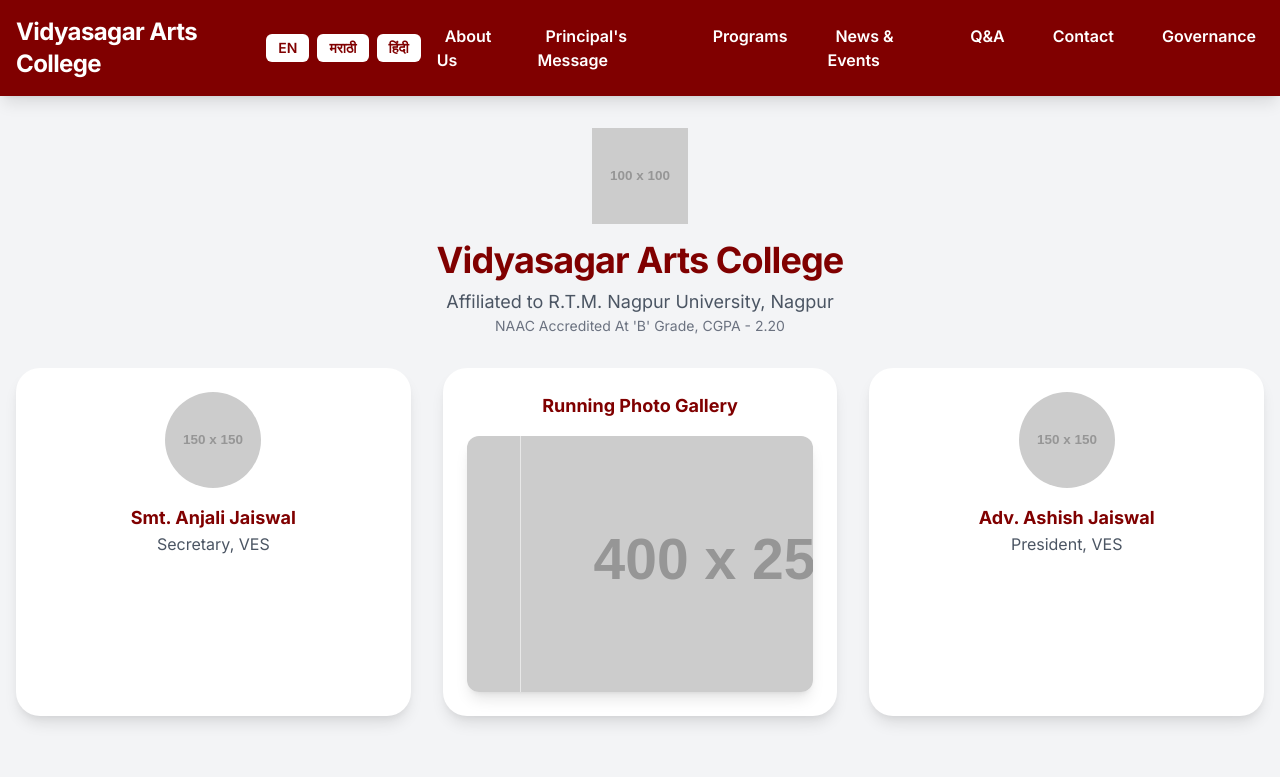
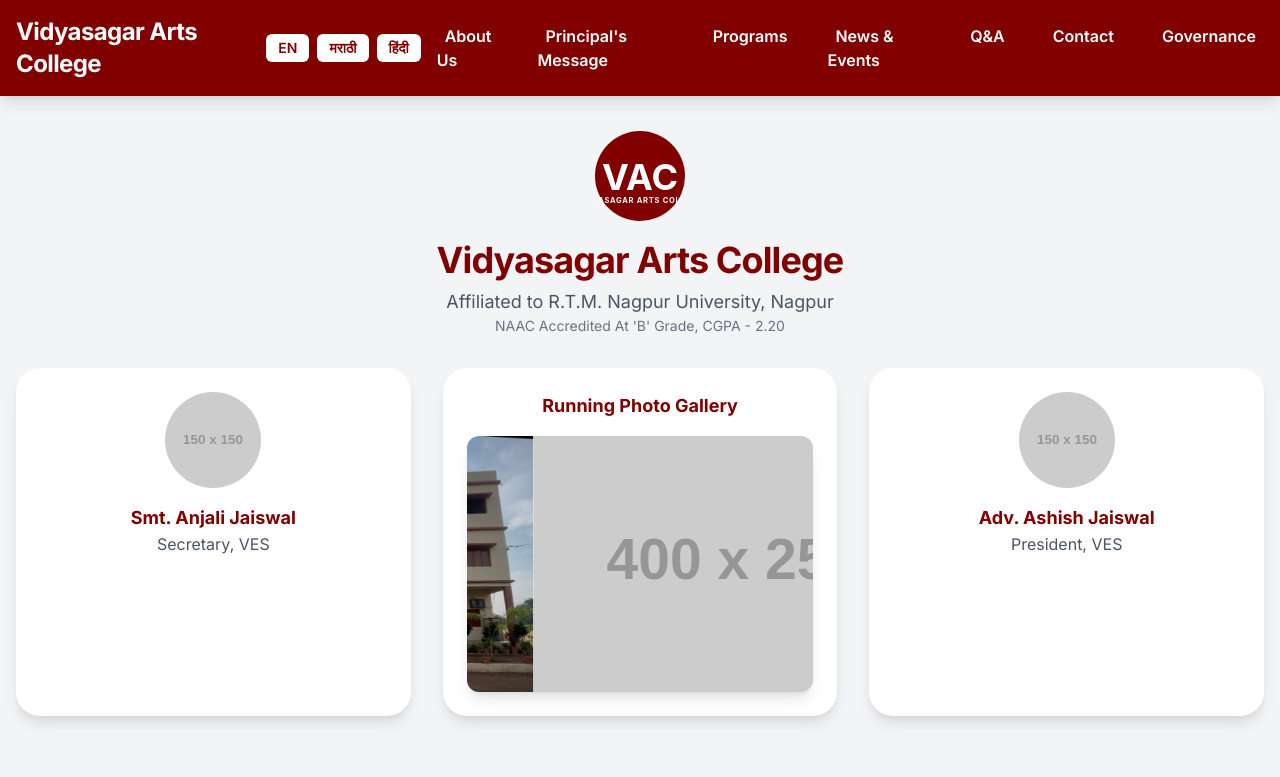
Before and after one commit to sushmitm-git/VSES-Website, a plain HTML site: page index.html in a window 1280 px wide. Shown: the top 777 px of the page. Drawn offline with nearby package versions, Linux system fonts and the light colour scheme; placeholder pictures from the web are drawn by us.

Commit message:
Add building image + interim VAC logo; update image references

```diff
--- a/index.html
+++ b/index.html
@@ -66,7 +66,7 @@
     <!-- Hero / Top Section -->
     <section class="container mx-auto px-4 py-8">
       <div class="flex flex-col items-center text-center">
-        <img src="https://placehold.co/100x100/e0e0e0/333?text=Logo" alt="College Logo" class="w-24 h-24 mb-4" />
+        <img src="assets/logo-vac.svg" alt="Vidyasagar Arts College logo" class="w-24 h-24 mb-4 rounded-full" loading="lazy" width="96" height="96">
         <h1 class="text-3xl sm:text-4xl font-extrabold text-maroon tracking-tight" data-i18n="collegeName">Vidyasagar Arts College</h1>
         <p class="mt-2 text-lg text-gray-600" data-i18n="tagline">Affiliated to R.T.M. Nagpur University, Nagpur</p>
         <p class="text-sm text-gray-500" data-i18n="accreditation">NAAC Accredited At 'B' Grade, CGPA - 2.20</p>
@@ -81,7 +81,7 @@
           <h3 class="font-bold text-lg text-maroon mb-4" data-i18n="runningGalleryTitle">Running Photo Gallery</h3>
           <div class="running-gallery-container w-full h-64 overflow-hidden rounded-xl shadow-lg">
             <div class="photo-gallery h-full">
-              <img src="https://placehold.co/400x256/a0a0a0/fff?text=Photo+1" class="gallery-image" alt="Photo 1" />
+              <img src="assets/college-building.jpg" class="gallery-image" alt="Photo 1" />
               <img src="https://placehold.co/400x256/b0b0b0/fff?text=Photo+2" class="gallery-image" alt="Photo 2" />
               <img src="https://placehold.co/400x256/c0c0c0/fff?text=Photo+3" class="gallery-image" alt="Photo 3" />
               <img src="https://placehold.co/400x256/d0d0d0/fff?text=Photo+4" class="gallery-image" alt="Photo 4" />
@@ -403,7 +403,7 @@
           { title: "Cultural Fest Week", date: "2025-07-12", content: "Annual cultural events and competitions will be held across campus." }
         ],
         paperNews: [
-          { img: "https://placehold.co/300x200/cccccc/333?text=Article+1", text: "New library wing inaugurated." },
+          { img: "assets/college-building.jpg", text: "New library wing inaugurated." },
           { img: "https://placehold.co/300x200/cccccc/333?text=Article+2", text: "Students excel in university exams." },
           { img: "https://placehold.co/300x200/cccccc/333?text=Article+3", text: "NSS camp at nearby villages." },
           { img: "https://placehold.co/300x200/cccccc/333?text=Article+4", text: "Seminar on career guidance conducted." }
@@ -459,7 +459,7 @@
           { title: "सांस्कृतिक सप्ताह", date: "2025-07-12", content: "वार्षिक सांस्कृतिक कार्यक्रम आणि स्पर्धा आयोजित केल्या जातील." }
         ],
         paperNews: [
-          { img: "https://placehold.co/300x200/cccccc/333?text=लेख+1", text: "नवीन ग्रंथालय विंगचे उद्घाटन." },
+          { img: "assets/college-building.jpg", text: "नवीन ग्रंथालय विंगचे उद्घाटन." },
           { img: "https://placehold.co/300x200/cccccc/333?text=लेख+2", text: "विद्यार्थ्यांचे विद्यापीठ परीक्षेत यश." },
           { img: "https://placehold.co/300x200/cccccc/333?text=लेख+3", text: "एनएसएस शिबिर आसपासच्या गावात." },
           { img: "https://placehold.co/300x200/cccccc/333?text=लेख+4", text: "करिअर मार्गदर्शन सेमिनार." }
@@ -509,7 +509,7 @@
           { title: "सांस्कृतिक सप्ताह", date: "2025-07-12", content: "वार्षिक सांस्कृतिक कार्यक्रम और प्रतियोगिताएँ आयोजित की जाएँगी।" }
         ],
         paperNews: [
-          { img: "https://placehold.co/300x200/cccccc/333?text=लेख+1", text: "नया पुस्तकालय विंग उद्घाटन।" },
+          { img: "assets/college-building.jpg", text: "नया पुस्तकालय विंग उद्घाटन।" },
           { img: "https://placehold.co/300x200/cccccc/333?text=लेख+2", text: "छात्रों की विश्वविद्यालय परीक्षाओं में उत्कृष्टता।" },
           { img: "https://placehold.co/300x200/cccccc/333?text=लेख+3", text: "एनएसएस शिविर निकटवर्ती गाँवों में।" },
           { img: "https://placehold.co/300x200/cccccc/333?text=लेख+4", text: "कैरियर मार्गदर्शन सेमिनार आयोजित।" }
@@ -569,11 +569,15 @@
       const items = content[currentLang].paperNews || [];
       const container = document.getElementById('paper-news-container');
       container.innerHTML = '';
-      items.forEach(n => {
+      items.forEach((n, idx) => {
         const div = document.createElement('div');
         div.className = 'card p-4 text-center';
+        const isFirst = idx === 0;
+        const imgSrc = isFirst ? 'assets/college-building.jpg' : n.img;
+        const altText = isFirst ? 'College building' : (n.alt || 'News');
+        const imgClass = `rounded-xl mb-4 w-full${isFirst ? ' object-cover h-40' : ''}`;
         div.innerHTML = `
-          <img src="${n.img}" alt="News" class="rounded-xl mb-4 w-full" />
+          <img src="${imgSrc}" alt="${altText}" class="${imgClass}" loading="lazy" />
           <p class="text-gray-600">${n.text}</p>
         `;
         container.appendChild(div);
```
Also changed, not shown: assets/college-building.jpg (renamed from college-building.jpeg), 1 other file.
